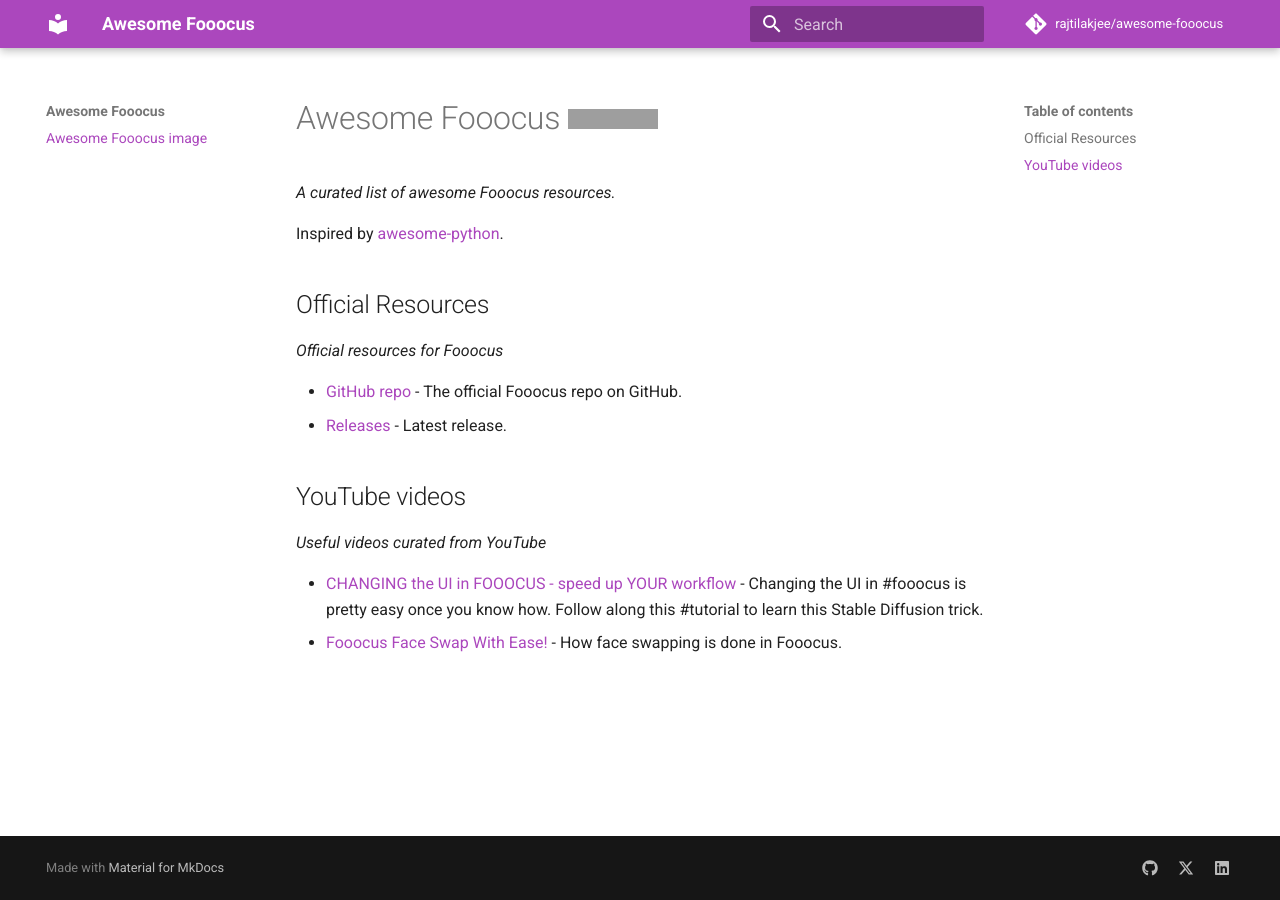
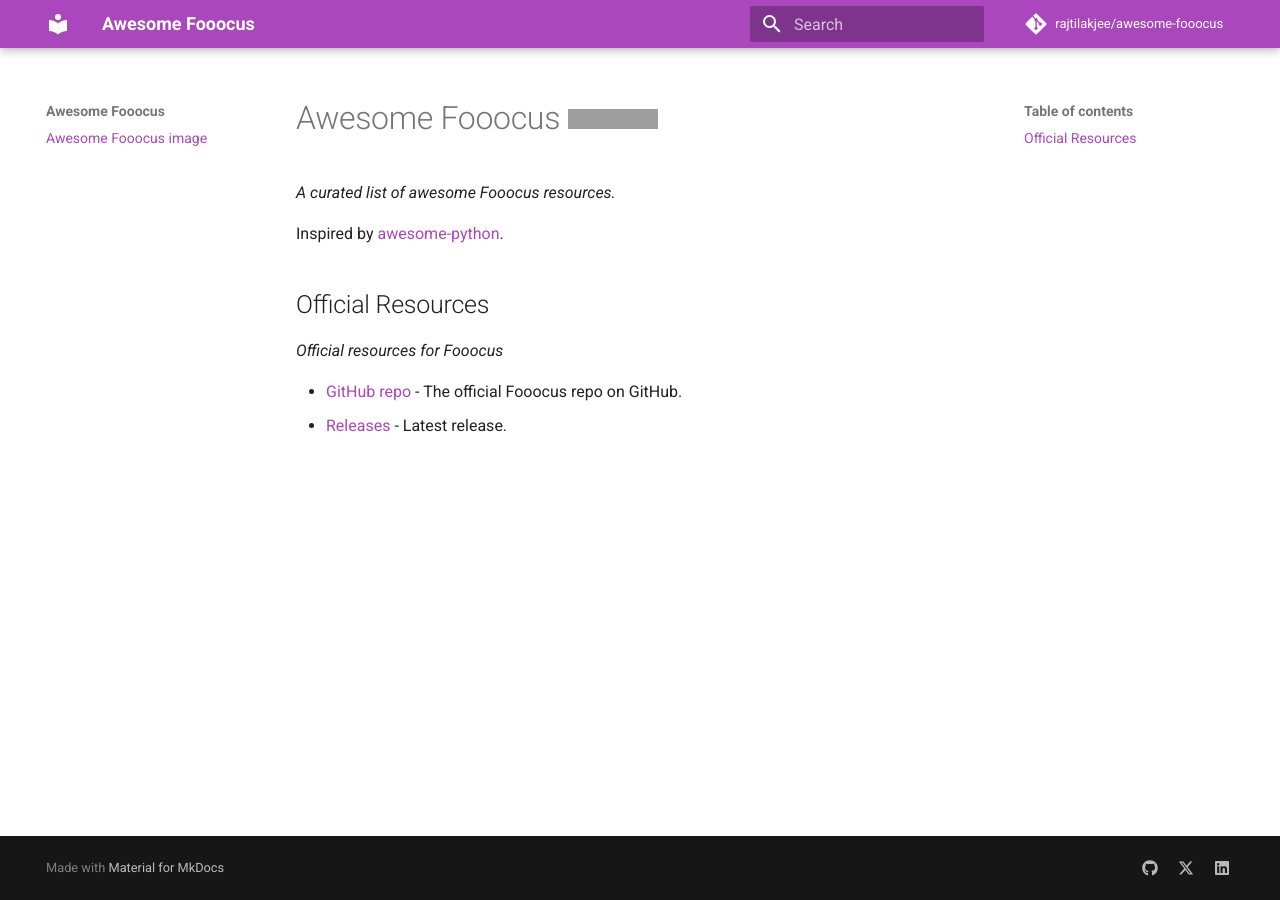
Before and after one commit to rajtilakjee/awesome-fooocus, an MkDocs documentation site: the page built from docs/index.md, in a window 1280 px wide. Built offline with MkDocs 1.6.1 and Material for MkDocs 9.7.7, drawn with Linux system fonts in a browser that asks for light colours; comment, search, counter and statistics services are not loaded; grey boxes are pictures that could not be loaded.

Commit message:
Update index.md

```diff
--- a/docs/index.md
+++ b/docs/index.md
@@ -8,9 +8,3 @@ _Official resources for Fooocus_
 
 - [GitHub repo](https://github.com/lllyasviel/Fooocus) - The official Fooocus repo on GitHub.
 - [Releases](https://github.com/lllyasviel/Fooocus/releases) - Latest release.
-
-## YouTube videos
-_Useful videos curated from YouTube_
-
-- [CHANGING the UI in FOOOCUS - speed up YOUR workflow](https://www.youtube.com/watch?v=9PNooWUSOPY) - Changing the UI in #fooocus is pretty easy once you know how.  Follow along this #tutorial to learn this Stable Diffusion trick.
-- [Fooocus Face Swap With Ease!](https://www.youtube.com/watch?v=PaGrBsD2aNM) - How face swapping is done in Fooocus.
```
